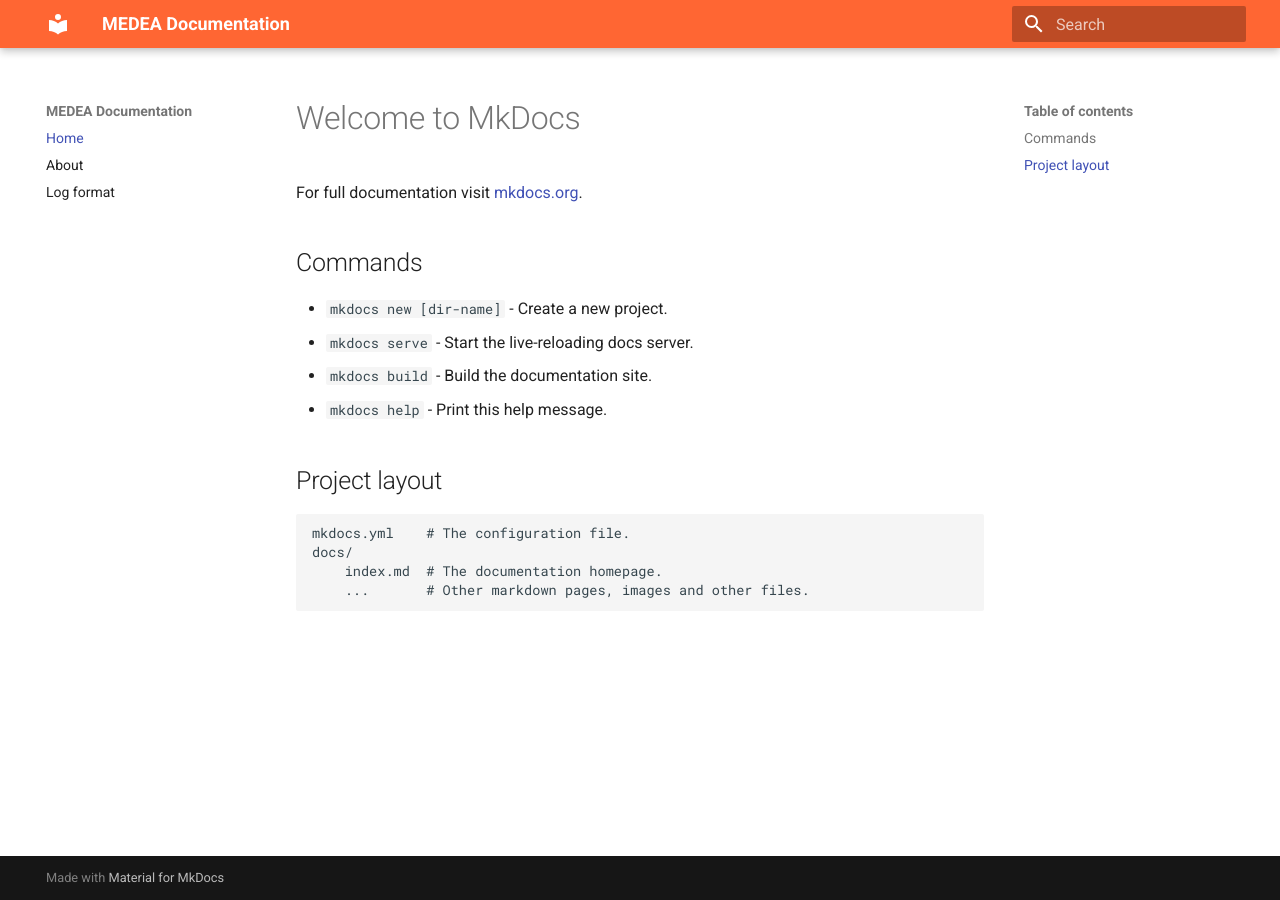
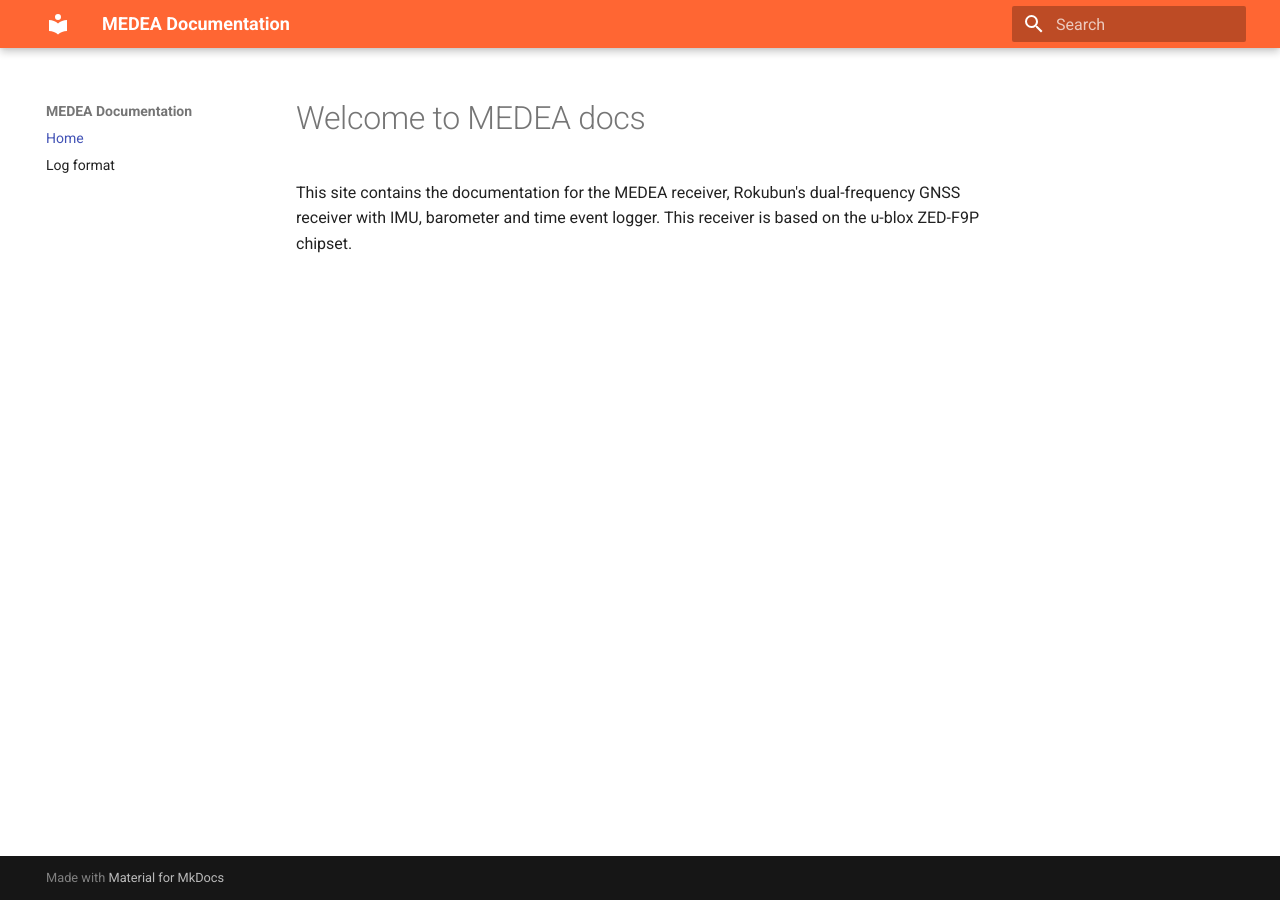
Before and after one commit to rokubun/medea-docs, an MkDocs documentation site: the page built from docs/index.md, in a window 1280 px wide. Built offline with MkDocs 1.6.1 and Material for MkDocs 9.7.7, drawn with Linux system fonts in a browser that asks for light colours.

Commit message:
fix: remove about and reword index

```diff
--- a/docs/index.md
+++ b/docs/index.md
@@ -1,17 +1,5 @@
-# Welcome to MkDocs
+# Welcome to MEDEA docs
 
-For full documentation visit [mkdocs.org](https://mkdocs.org).
-
-## Commands
-
-* `mkdocs new [dir-name]` - Create a new project.
-* `mkdocs serve` - Start the live-reloading docs server.
-* `mkdocs build` - Build the documentation site.
-* `mkdocs help` - Print this help message.
-
-## Project layout
-
-    mkdocs.yml    # The configuration file.
-    docs/
-        index.md  # The documentation homepage.
-        ...       # Other markdown pages, images and other files.
+This site contains the documentation for the MEDEA receiver, Rokubun's
+dual-frequency GNSS receiver with IMU, barometer and time event logger.
+This receiver is based on the u-blox ZED-F9P chipset.
--- a/mkdocs.yml
+++ b/mkdocs.yml
@@ -3,7 +3,6 @@
   name: material
 nav:
   - Home: index.md
-  - About: about.md
   - 'Log format': format.md
 extra_css:
   - 'stylesheets/extra.css'
```
Also changed, not shown: docs/about.md (deleted).
